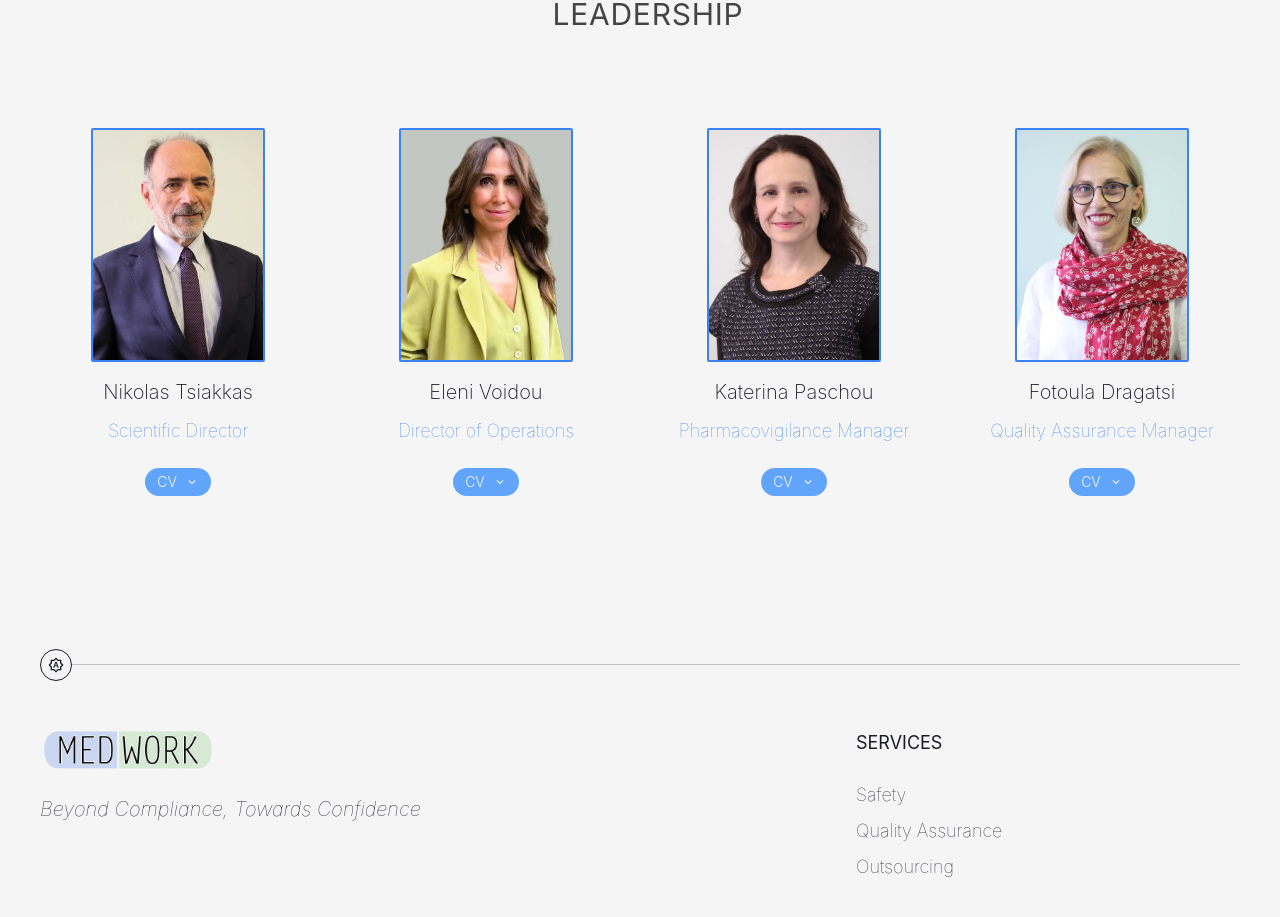
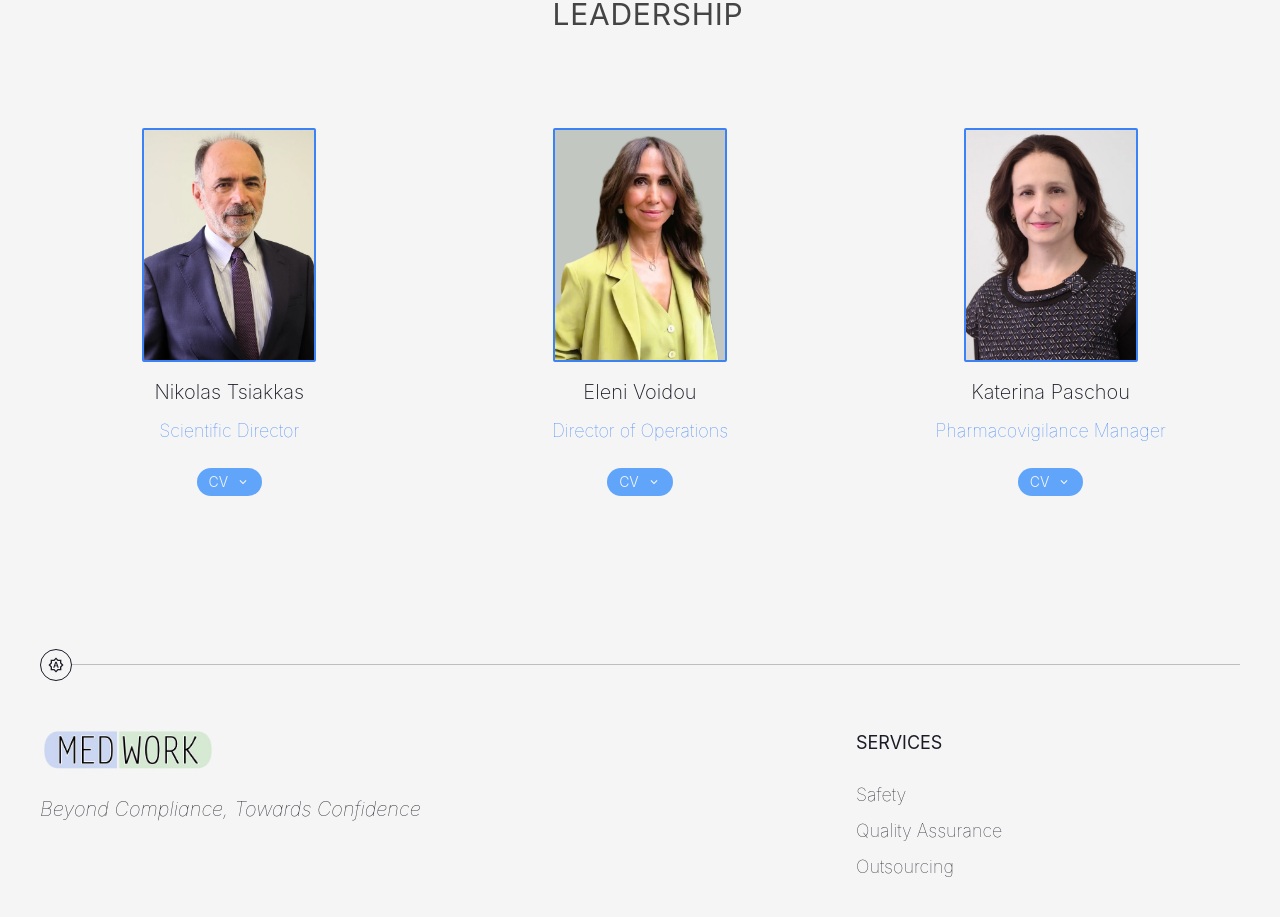
Before and after one commit to Medwork-CRO/webpage, a Next.js app: page /about-us in a window 1280 px wide. Shown: the part 1740-2657 px from the top of the page. Built offline with nearby package versions, Linux system fonts and the light colour scheme.

Commit message:
Remove Fotoula Dragatsi

```diff
--- a/src/components/People.tsx
+++ b/src/components/People.tsx
@@ -1,6 +1,5 @@
 import person1 from "@assets/people/nikolas_tsiakkas.webp";
 import person2 from "@assets/people/eleni_voidou.webp";
-import person4 from "@assets/people/fotoula_dragatsi.webp";
 import person3 from "@assets/people/katerina_paschou.webp";
 import { AnimatePresence, motion } from "framer-motion";
 import { useState } from "react";
@@ -39,17 +38,6 @@ const membersInfo: MemberInfo[] = [
                 "A graduate of the National and Kapodistrian University of Athens with a Doctor of Dental Surgery (DDS) degree, Katerina brings a unique perspective to her leadership role, ensuring Medwork remains at the forefront of delivering exceptional pharmacovigilance services.",
             ]
     },
-    {
-        image: person4,
-        name: "Fotoula Dragatsi",
-        title: "Quality Assurance Manager",
-        description:
-            [
-                "Fotoula's experience in the pharmaceutical industry goes back to 1995, when she started her career as a Sales Representative at Boehringer-Ingelheim, Greece. A year later, she transitioned to Rhone-Poulenc Rorer/Aventis as a Clinical Research Associate. Over time, her responsibilities progressively expanded in diverse areas, including regulatory clearance for clinical trials, investigational products management, training, and development of procedural documents. With the formation of Sanofi-Aventis in 2005, Fotoula took on additional roles as SOP & Training Ambassador, Clinical Trial Application Manager and Investigational Product Manager.",
-                "In 2011, Fotoula joined Medwork as the Quality Assurance Manager, where she is responsible for the maintenance and continual improvement of the company's quality management system. In addition to her extensive expertise in quality assurance, Fotoula has been trained as an Auditor/Lead Auditor as per ISO 9001 and has successfully conducted numerous Good Clinical Practice (GCP), Good Distribution Practice (GDP), and system audits.",
-                "Fotoula's profound understanding and commitment to quality make her an invaluable guardian of Medwork's dedication to excellence, serving as a trusted consultancy point for the company's clients."
-            ]
-    },
 ];
 
 function People() {
@@ -80,7 +68,7 @@ function People() {
 
     return (
         <div id="leadership">
-            <div className="grid grid-cols-1 sm:grid-cols-2 md:grid-cols-4 gap-12 sm:gap-8 mb-4">
+            <div className="grid grid-cols-1 md:grid-cols-3 gap-12 sm:gap-8 mb-4">
                 {membersInfo.map((memberInfo, i) => (
                     <MemberCard
                         {...memberInfo}
```
Also changed, not shown: public/assets/people/fotoula_dragatsi.webp (deleted).
